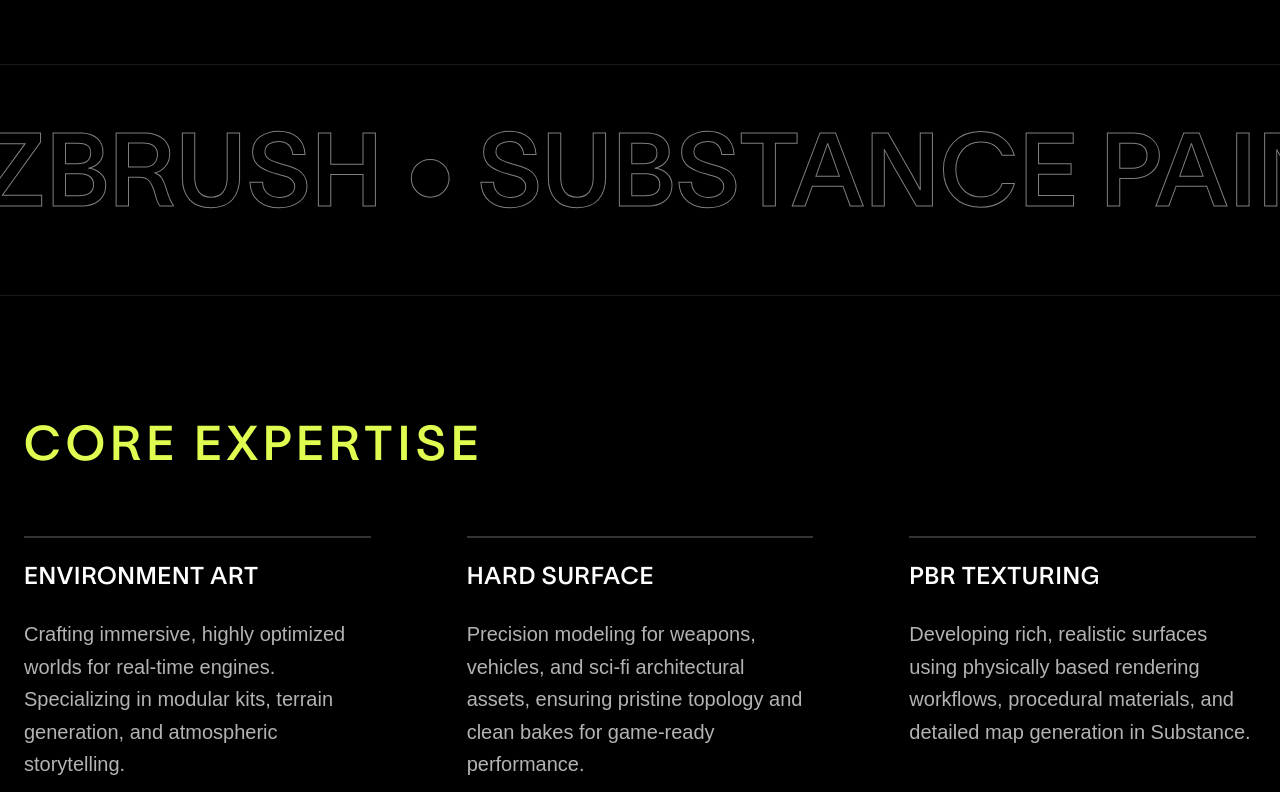
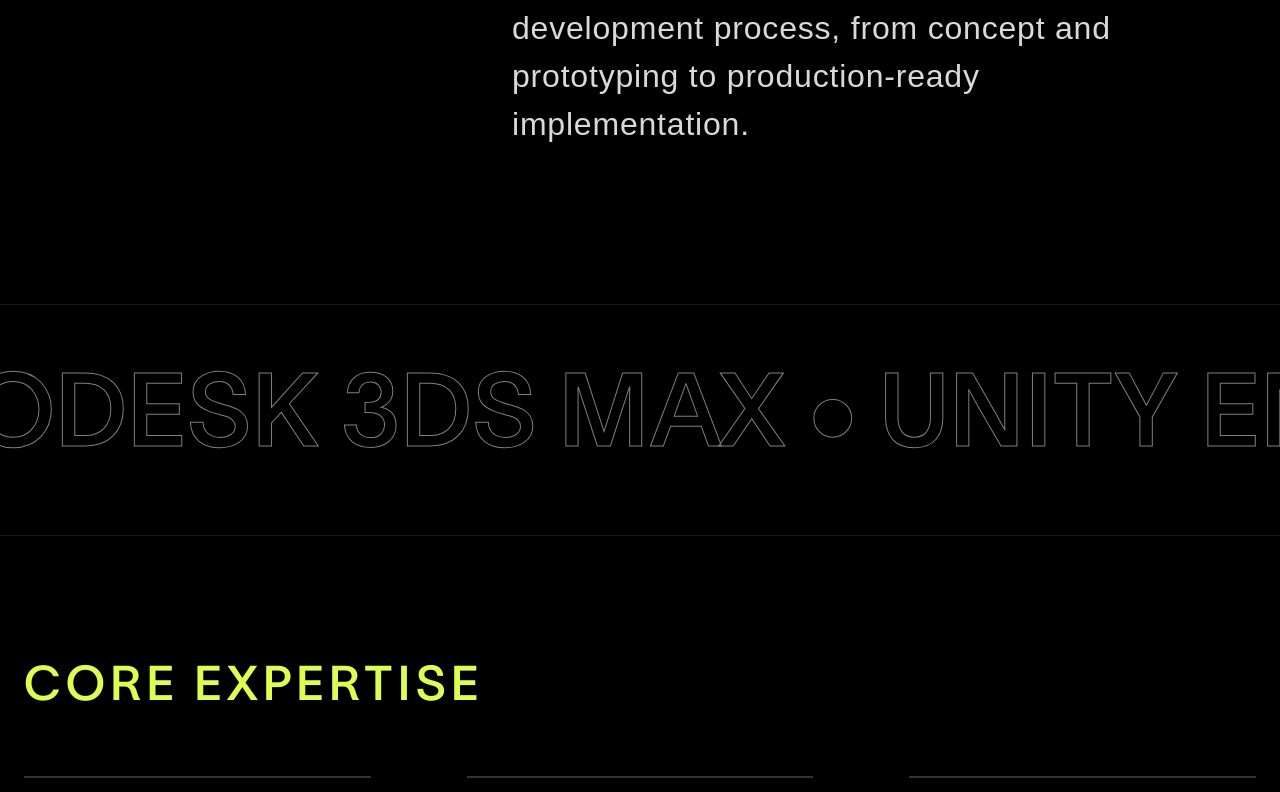
Before and after one commit to devanshu1802/saurabh-portfolio, a React (Vite) app: page /agence in a window 1280 px wide. Shown: the part 1328-2120 px from the top of the page. Built offline with nearby package versions, Linux system fonts and the light colour scheme; a web font is replaced by a local one.

Commit message:
chore: update portfolio bio, skill sets, and animation timing for enhanced professional branding

```diff
--- a/src/index.css
+++ b/src/index.css
@@ -17,7 +17,7 @@
 
 .moveX-slow {
   animation-name: moveAnimation;
-  animation-duration: 10s;
+  animation-duration: 15s;
   animation-iteration-count: infinite;
   animation-timing-function: linear;
 }
--- a/src/pages/Agence.jsx
+++ b/src/pages/Agence.jsx
@@ -34,7 +34,7 @@
           </div>
           <div className='lg:pl-[40%] lg:pr-[5%] p-4 md:p-6 mt-4 lg:mt-24'>
             <p style={{ fontFamily: "'Satoshi', sans-serif" }} className='lg:text-[2rem] text-lg md:text-xl text-white/85 leading-relaxed lg:leading-[1.5] tracking-wide indent-6 md:indent-10 lg:indent-20 text-justify sm:text-left'>
-              I am a passionate 3D Artist and Game Developer specializing in immersive environments and realistic, game-ready assets. My work bridges the gap between high-fidelity visual artistry and real-time engine optimization. Whether crafting intricate worlds in Blender and Maya or bringing them to life in Unreal Engine and Unity, I obsess over every detail to ensure performance never compromises breathtaking aesthetics.
+           I am a Game Developer and Technical Artist specializing in creating immersive interactive experiences across multiple game engines and production pipelines. With expertise in Unity and Unreal Engine development, game and level design, technical art, 3D asset creation, rigging, animation systems, and material development, I bridge the gap between art and technology to deliver efficient, scalable, and visually compelling game content. My multidisciplinary background enables me to contribute throughout the entire development process, from concept and prototyping to production-ready implementation.
             </p>
           </div>
         </div>
@@ -42,11 +42,11 @@
       <div id='page2' className="min-h-screen flex flex-col justify-center bg-black text-white pb-20 relative pt-32">
          {/* Infinite Tools Marquee */}
          <div className="flex overflow-hidden whitespace-nowrap border-y border-white/20 py-10 lg:py-16 w-full opacity-50 hover:opacity-100 transition-opacity duration-500 cursor-default">
-            <div className="moveX-slow flex items-center pr-10 lg:pr-20">
-                <h1 className="text-3xl md:text-5xl lg:text-[8vw] font-[font2] text-transparent [-webkit-text-stroke:1px_white] uppercase">Blender • Unreal Engine • Maya • Unity • ZBrush • Substance Painter •&nbsp;</h1>
+            <div className="moveX-slow flex items-center pr-4 lg:pr-8">
+                <h1 className="text-3xl md:text-5xl lg:text-[8vw] font-[font2] text-transparent [-webkit-text-stroke:1px_white] uppercase">Autodesk Maya • Unreal Engine • Autodesk 3Ds Max • Unity Engine • Blender • Substance Painter •&nbsp;</h1>
             </div>
-            <div className="moveX-slow flex items-center pr-10 lg:pr-20">
-                <h1 className="text-3xl md:text-5xl lg:text-[8vw] font-[font2] text-transparent [-webkit-text-stroke:1px_white] uppercase">Blender • Unreal Engine • Maya • Unity • ZBrush • Substance Painter •&nbsp;</h1>
+            <div className="moveX-slow flex items-center pr-4 lg:pr-8">
+                <h1 className="text-3xl md:text-5xl lg:text-[8vw] font-[font2] text-transparent [-webkit-text-stroke:1px_white] uppercase">Autodesk Maya • Unreal Engine • Autodesk 3Ds Max • Unity Engine • Blender • Substance Painter •&nbsp;</h1>
             </div>
          </div>
 
@@ -60,7 +60,7 @@
                   <div className="h-[2px] w-full bg-white/20 relative">
                      <div className="absolute left-0 top-0 h-full w-0 bg-[#defd50] group-hover:w-full transition-all duration-700 ease-out"></div>
                   </div>
-                  <h3 className="text-2xl font-[font2] uppercase tracking-wide">Environment Art</h3>
+                  <h3 className="text-2xl font-[font2] uppercase tracking-wide">game programming in unreal and unity</h3>
                   <p style={{ fontFamily: "'Satoshi', sans-serif" }} className="text-xl font-light text-white/70 leading-relaxed">
                      Crafting immersive, highly optimized worlds for real-time engines. Specializing in modular kits, terrain generation, and atmospheric storytelling.
                   </p>
@@ -71,7 +71,7 @@
                   <div className="h-[2px] w-full bg-white/20 relative">
                      <div className="absolute left-0 top-0 h-full w-0 bg-[#defd50] group-hover:w-full transition-all duration-700 ease-out"></div>
                   </div>
-                  <h3 className="text-2xl font-[font2] uppercase tracking-wide">Hard Surface</h3>
+                  <h3 className="text-2xl font-[font2] uppercase tracking-wide">Hard Surface Modelling</h3>
                   <p style={{ fontFamily: "'Satoshi', sans-serif" }} className="text-xl font-light text-white/70 leading-relaxed">
                      Precision modeling for weapons, vehicles, and sci-fi architectural assets, ensuring pristine topology and clean bakes for game-ready performance.
                   </p>
@@ -82,7 +82,7 @@
                   <div className="h-[2px] w-full bg-white/20 relative">
                      <div className="absolute left-0 top-0 h-full w-0 bg-[#defd50] group-hover:w-full transition-all duration-700 ease-out"></div>
                   </div>
-                  <h3 className="text-2xl font-[font2] uppercase tracking-wide">PBR Texturing</h3>
+                  <h3 className="text-2xl font-[font2] uppercase tracking-wide">Character Rigging</h3>
                   <p style={{ fontFamily: "'Satoshi', sans-serif" }} className="text-xl font-light text-white/70 leading-relaxed">
                      Developing rich, realistic surfaces using physically based rendering workflows, procedural materials, and detailed map generation in Substance.
                   </p>
```
